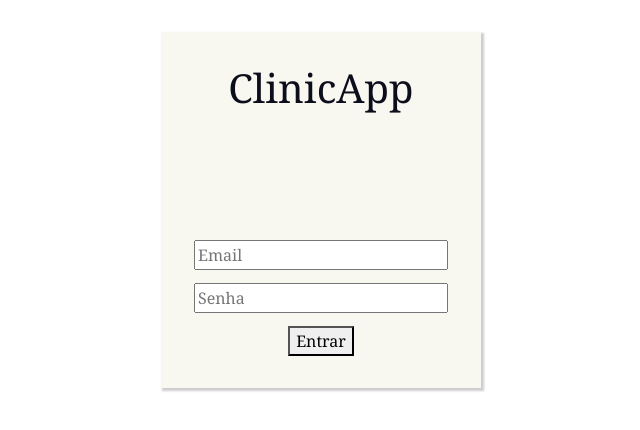
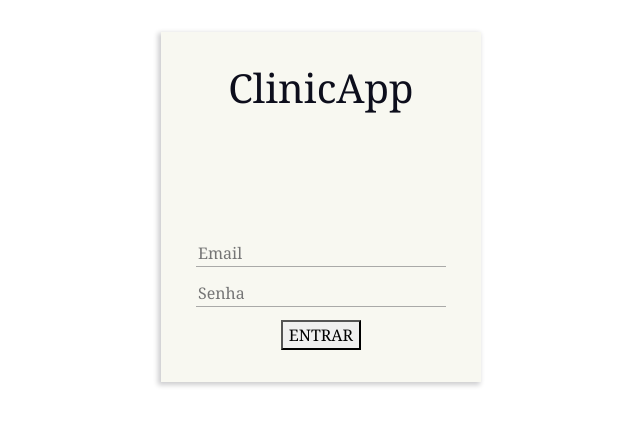
Before and after one commit to ronaldosenajr/my-clinic-app, a React (Create React App) app: page / in a window 1280 px wide. Shown: the top 430 px of the page, without its empty margins (319-959 px from the left). Built offline with nearby package versions, Linux system fonts and the light colour scheme; no server answers.

Commit message:
Estilizado os campos de email e senha

```diff
--- a/src/Pages/Login.css
+++ b/src/Pages/Login.css
@@ -17,7 +17,7 @@
 	margin-top: 2rem;
 	padding: 2rem 2rem;
 	width: 20rem;
-	box-shadow: 2px 2px 2px 1px rgba(6, 7, 14, 0.2);
+	box-shadow: -2px 2px 5px 1px rgba(6, 7, 14, 0.2);
 }
 
 .login-forms h1 {
@@ -28,3 +28,13 @@
 .login-input {
 	margin-bottom: 5%;
 }
+
+.login-input input {
+	background-color:#F8F8F1;
+	border: none;
+	border-bottom: 1px solid rgba(129, 129, 129, 0.651);
+}
+
+.login-input input:focus {
+	outline: none;
+}
--- a/src/Pages/Login.jsx
+++ b/src/Pages/Login.jsx
@@ -93,7 +93,7 @@ export default function SimpleContainer() {
           </label>
         </div>
         <div>
-          <button type="button" onClick={ signIn }>Entrar</button>
+          <button type="button" onClick={ signIn }>ENTRAR</button>
         </div>
         {showError ? <p>Email ou senha invalidos</p> : ''}
       </form>
```
